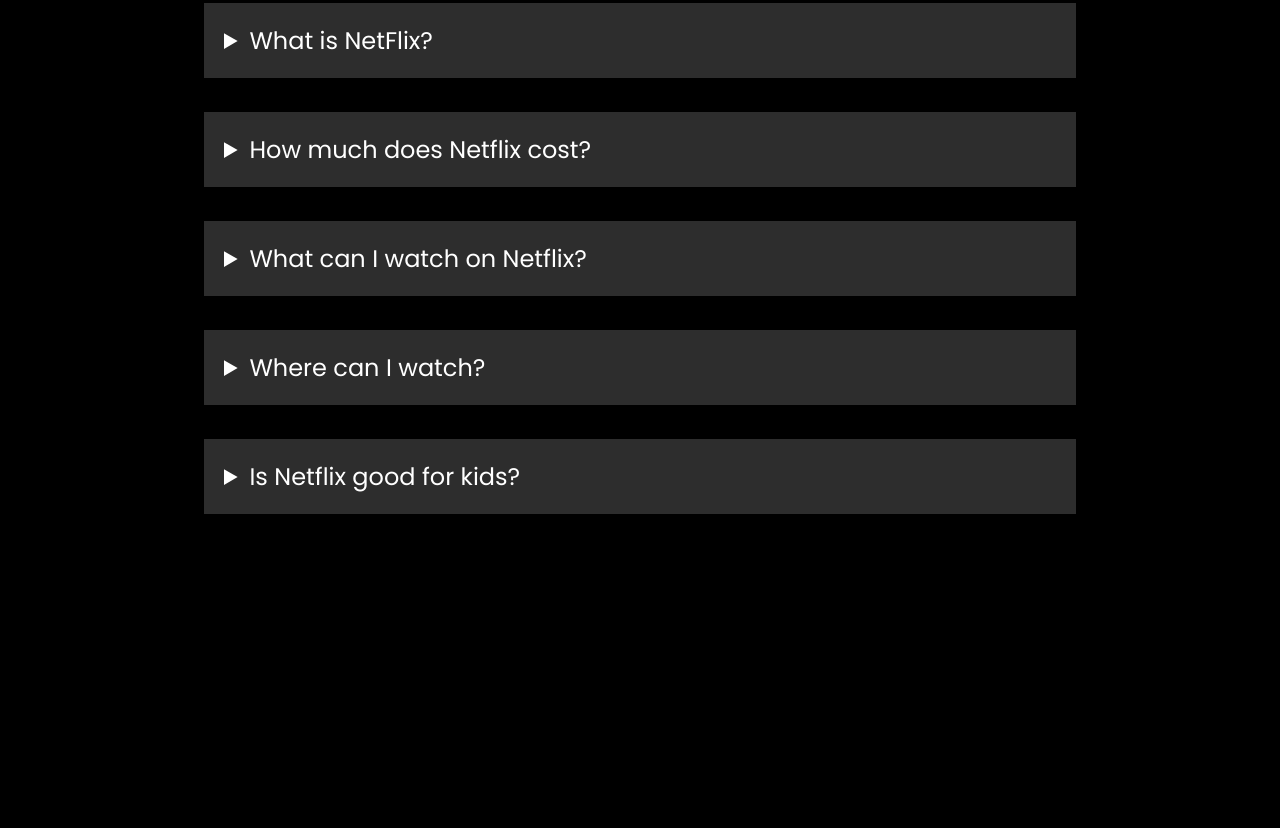
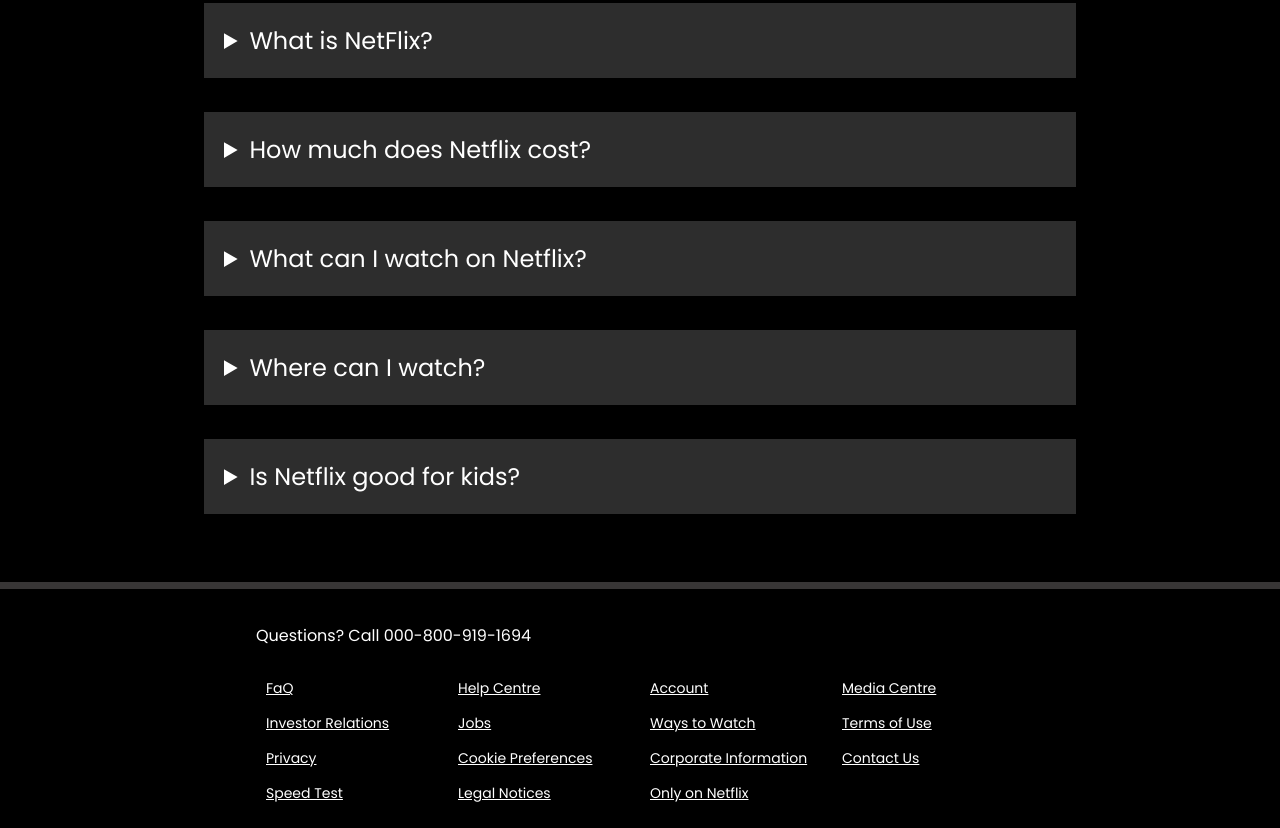
Before and after one commit to imakasx/netfilx-clone, a plain HTML site: page index.html in a window 1280 px wide. Shown: the part 2397-3225 px from the top of the page. Before the commit the page ends 2979 px from the top, so only its background shows below. Drawn offline with Linux system fonts and the light colour scheme; a web font is replaced by a local one.

Commit message:
update(footer)

```diff
--- a/index.html
+++ b/index.html
@@ -163,22 +163,38 @@
             <p>Epcot is a theme park at Walt Disney World Resort featuring exciting attractions, international pavilions,
                 award-winning fireworks and seasonal special events.</p>
         </details>
-
-
-
-
-
-
-
     </section>
 
+    <div class="separation"></div>
 
-
-
-
-
-
-
-
+    <footer>
+        <div class="question">
+            Questions? Call 000-800-919-1694
+        </div>
+        <div class="footer">
+        <div class="footer-item">
+            <a href="faq">FaQ</a>
+            <a href="faq">Investor Relations</a>
+            <a href="faq">Privacy</a>
+            <a href="faq">Speed Test</a>
+        </div>
+        <div class="footer-item">
+            <a href="faq">Help Centre</a>
+            <a href="faq">Jobs</a>
+            <a href="faq">Cookie Preferences</a>
+            <a href="faq">Legal Notices</a>
+        </div>
+        <div class="footer-item">
+            <a href="faq">Account</a>
+            <a href="faq">Ways to Watch</a>
+            <a href="faq">Corporate Information</a>
+            <a href="faq">Only on Netflix</a>
+        </div>
+        <div class="footer-item">
+            <a href="faq">Media Centre</a>
+            <a href="faq">Terms of Use</a>
+            <a href="faq">Contact Us</a>
+        </div>
+    </footer>
 </body>
 </html>
--- a/style.css
+++ b/style.css
@@ -34,7 +34,7 @@
     display: flex;
     margin: auto;
     align-items: center;
-    height: 60px;
+    height: 100px;
 }
 
 nav img {
@@ -52,7 +52,7 @@
 .hero {
     font-family: 'Poppins', sans-serif;
 
-    height: calc(100% - 60px);
+    height: calc(100% - 100px);
     color: white;
     display: flex;
     align-items: center;
@@ -197,3 +197,33 @@
 .FaQbox > p {
     padding: 3px;
 }
+
+
+
+footer{
+    color: white;
+    max-width: 60vw;
+    margin: auto;
+    padding: 14px;
+}
+.question{
+    padding: 20px 0;
+}
+
+.footer{
+    display: grid;
+    grid-template-columns: 1fr 1fr 1fr 1fr;
+    color: white;
+
+}
+.footer-item{
+    display: flex;
+    flex-direction: column;
+    gap: 14px;
+    margin: 10px;
+}
+.footer a{
+    color: white;
+    font-size: 14px;
+
+}
```
Lines whose indentation alone changed are shown as unchanged.
